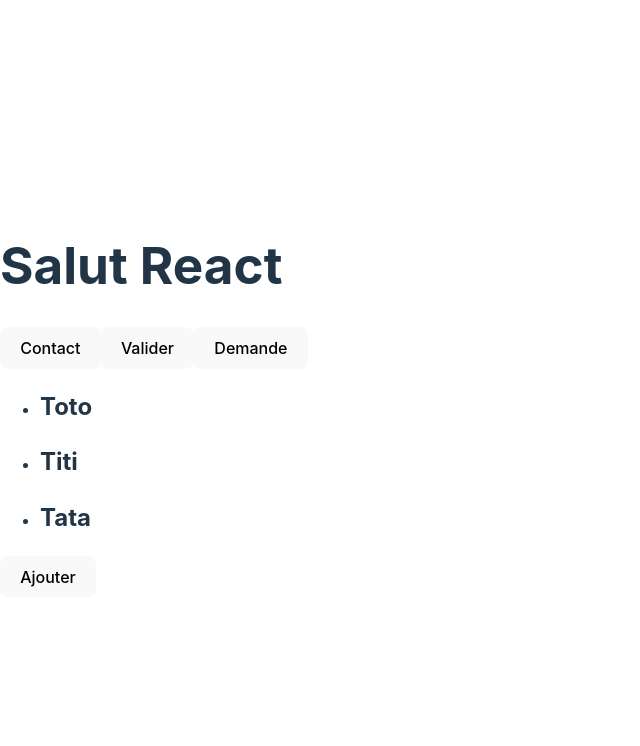
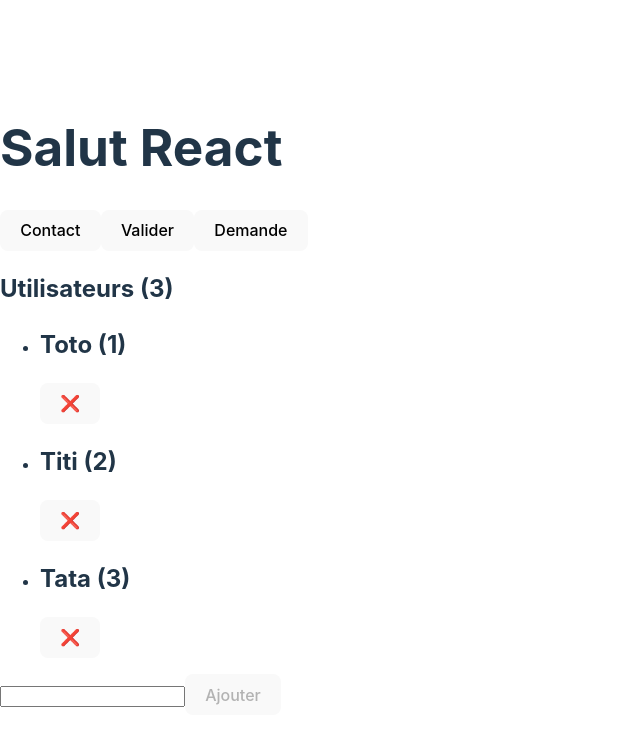
Before and after one commit to matthieumota/react-ib, a React (Vite) app in the folder 02-vite/: page / in a window 1280 px wide. Shown: the top 746 px of the page, without its empty margins (0-640 px from the left). Built offline with nearby package versions, Linux system fonts and the light colour scheme.

Commit message:
wip state

```diff
--- a/02-vite/src/List.jsx
+++ b/02-vite/src/List.jsx
@@ -6,23 +6,32 @@
     { id: 2, name: 'Titi', avatar: 'https://i.pravatar.cc/150?u=Titi' },
     { id: 3, name: 'Tata', avatar: 'https://i.pravatar.cc/150?u=Tata' },
   ]);
+  const [newName, setNewName] = useState('');
 
   const addUser = () => {
-    let newUser = { id: 4, name: 'Fiorella', avatar: 'https://i.pravatar.cc/150?u=Tata' };
+    let newUser = { id: (users[users.length - 1]?.id ?? 0) + 1, name: newName, avatar: 'https://i.pravatar.cc/150?u=Tata' };
     setUsers([ ...users, newUser ]); // On fait une copie du tableau
+    setNewName('');
     console.log(users);
+  }
+
+  const deleteUser = (id) => {
+    setUsers(users.filter(u => u.id !== id));
   }
 
   return (
     <>
+      <h2>Utilisateurs ({users.length})</h2>
       <ul>
         {users.map(user =>
           <li key={user.id}>
-            <h2>{user.name}</h2>
+            <h2>{user.name} ({user.id})</h2>
+            <button onClick={() => deleteUser(user.id)}>❌</button>
           </li>
         )}
       </ul>
-      <button onClick={addUser}>Ajouter</button>
+      <input type="text" value={newName} onChange={(e) => setNewName(e.target.value)} />
+      <button onClick={addUser} disabled={newName.length === 0}>Ajouter</button>
     </>
   );
 }
```
